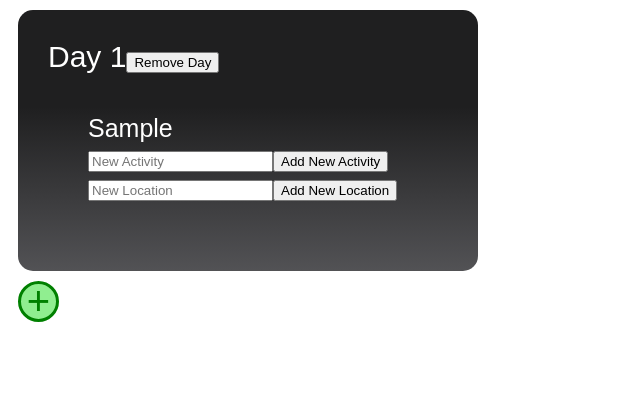
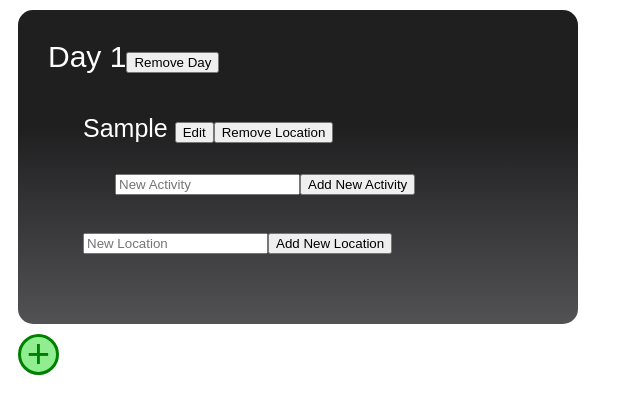
Before and after one commit to SethReyes/travelplanner, a React (Create React App) app: page / in a window 1280 px wide. Both pictures are taken after typing "Sample" into the empty fields and a click on the button "Add New Location". Shown: the top 414 px of the page, without its empty margins (0-640 px from the left). Built offline with nearby package versions, Linux system fonts and the light colour scheme; the HTML template or start-up script is replaced by a standard one.

Commit message:
Added edit buttons to all... .second to final stage

```diff
--- a/src/App.js
+++ b/src/App.js
@@ -9,18 +9,18 @@ import { AddButton } from "./components/styledComps/AddButton.styled"
 function App() {
 
   const [dayList, setDays] = useState([{dayID: uuidv4(), dayNum: 1}])
-
+  const [allActivites, setAll] = useState();
   function handleAddDay(e){
       const dayNum = dayList.length + 1;
       setDays((prevDays) => {
-          return [...prevDays, {dayID: uuidv4(), dayNum: dayNum}];
+          return [...prevDays, {dayID: uuidv4(), dayNum: dayNum, date: "10/10/2022"}];
       })
   }
 
     return (
   <>
     {dayList.map(day => {
-        return (<Day key={day.dayID} dayID={day.dayID} dayNum={day.dayNum} dayList={dayList} setDays={setDays}/> )
+        return (<Day key={day.dayID} dayID={day.dayID} dayNum={day.dayNum} dayList={dayList} setDays={setDays} setAll={setAll}/> )
     })}
     <AddButton onClick={handleAddDay}>+</AddButton>
   </>
--- a/src/components/Activity.jsx
+++ b/src/components/Activity.jsx
@@ -1,9 +1,62 @@
-import React from 'react'
+import React, { useState, useRef } from "react";
+import { DescriptionContainer } from './styledComps/activityContainer.styled'
 
-export default function Activity({activity}) {
+export default function Activity({ activity, actList, actID, setActivities, setAll, location, dayNum}) {
+  const [show, setShow] = useState(false);
+  const [dshow, setDShow] = useState(false);
+  const [actDescription, setDescription] = useState(false);
+
+  function toggleEdit() {
+    setShow(!show);
+  }
+  function descToggleEdit() {
+    setDShow(!dshow);
+  }
+  const activityNameRef = useRef()
+  const descriptionRef = useRef()
+
+  function handleEdit() {
+    const newActName = activityNameRef.current.value;
+    toggleEdit();
+    if (newActName==='') return
+    setActivities((prevList) => {
+      return [...prevList].map((act) => {
+        if (act.actID === actID) {
+          return { ...act, actName: newActName };
+        }
+        return act;
+      });
+    });
+  }
+  function handleNewDescription() {
+    const descrip = descriptionRef.current.value;
+    descToggleEdit();
+    if (descrip==='') return
+    setDescription(descrip);};
+
+  // function updateDB(){
+  //   setAll((prevAll)=>{
+  //     return [...prevAll, {dayNum: dayNum, location: location, activity: activity.actName, description: actDescription}]
+  //   })
+  // }
+
+  function handleRemoveActivity() {
+    setActivities([...actList].filter((act) => act.actID !== actID));
+  }
+
   return (
     <div>
-      {activity.actName}
+      <span hidden={show}>{activity.actName} </span>
+      <button onClick={toggleEdit} hidden={show}> Edit </button>
+      <input ref={activityNameRef} type="text" defaultValue={activity.actName} hidden={!show}></input>
+      <button onClick={handleEdit} hidden={!show}> Update </button>
+      <button onClick={handleRemoveActivity}> Remove Activity</button>
+      <DescriptionContainer>
+        <input ref={descriptionRef} type="text" placeholder="Enter Activity Description" hidden={dshow}></input>
+        <span hidden={!dshow}>{actDescription} </span>
+        <button onClick={handleNewDescription} hidden={dshow}> Update </button>
+        <button onClick={handleNewDescription} hidden={!dshow}> Edit </button>
+      </DescriptionContainer>
     </div>
-  )
+  );
 }
--- a/src/components/Day.jsx
+++ b/src/components/Day.jsx
@@ -3,12 +3,13 @@ import Location from './Location'
 import { v4 as uuidv4 } from 'uuid';
 import { DayContainer, LocationContainer } from './styledComps/dayContainer.styled'
 
-function Day({dayNum, dayList, setDays, dayID}){
+function Day({dayNum, dayList, setDays, dayID, setAll}){
 
     const [locationList, setLocations] = useState([])
     const locationNameRef = useRef()
 
     function handleAddLocation(e){
+        e.preventDefault();
         const activeName = locationNameRef.current.value;
         if (activeName==='') return
         setLocations((prevLoc) => {
@@ -25,13 +26,13 @@ function Day({dayNum, dayList, setDays, dayID}){
 
     return (
     <DayContainer>
-        <div>
+        <span>
             Day {dayNum}
-            <button onClick={handleRemoveDay}>Remove Day</button>
-        </div>
+        </span>
+            <button onClick={handleRemoveDay}> Remove Day</button>
         <LocationContainer>
-            {locationList.map(loc => { console.log(loc);
-                return (<Location key={loc.locID} location={loc.locName} /> )
+            {locationList.map(loc => {
+                return (<Location key={loc.locID} locID={loc.locID} location={loc.locName} setLocations={setLocations} locList={locationList} dayNum={dayNum} setAll={setAll}/> )
             })}
             <input ref={locationNameRef} type="text" placeholder="New Location"/>
             <button onClick={handleAddLocation}>Add New Location</button>
--- a/src/components/Location.jsx
+++ b/src/components/Location.jsx
@@ -1,30 +1,63 @@
 import React, {useState, useRef} from 'react';
 import Activity from './Activity'
 import { v4 as uuidv4 } from 'uuid';
+import { ActivityContainer } from './styledComps/activityContainer.styled'
 
 
-export default function Location({location}) {
+export default function Location({location, setLocations, locList, locID, dayNum, setAll}) {
 
   const [activityList, setActivities] = useState([])
-  const activityNameRef = useRef()
-
+  const [show, setShow] = useState(false);
+  function toggleEdit() {
+    setShow(!show);
+  }
+  const activityNameRef = useRef();
+  const locationNameRef = useRef();
   function handleAddActivity(e){
       const activeName = activityNameRef.current.value;
       if (activeName==='') return
       setActivities((prevActivities) => {
-          return [...prevActivities, {actID: uuidv4(), actName: activeName}];
+          return [...prevActivities, {actID: uuidv4(), actName: activeName, description: ""}];
       })
+
       activityNameRef.current.value = null;
   }
+
+  function handleEdit() {
+    const newLocName = locationNameRef.current.value;
+    toggleEdit();
+    if (newLocName==='') return
+    setLocations((prevList) => {
+      return [...prevList].map((loc) => {
+        if (loc.locID === locID) {
+          return { ...loc, locName: newLocName };
+        }
+        return loc;
+      });
+    });
+  }
+
+  function handleRemoveLocation(){
+    setLocations([...locList]
+        .filter((locat) => locat.locID !== locID));
+    }
+
   return (
   <>
-    <div>{location}</div>
-
+  <div>
+    <span hidden={show}>{location} </span>
+    <button onClick={toggleEdit} hidden={show}> Edit </button>
+    <input ref={locationNameRef} type="text" defaultValue={location} hidden={!show}></input>
+    <button onClick={handleEdit} hidden={!show}> Update </button>
+    <button onClick={handleRemoveLocation}>Remove Location</button>
+  </div>
+  <ActivityContainer>
     {activityList.map(activ => {
-        return (<Activity key={activ.actID} activity={activ} /> )
+        return (<Activity key={activ.actID} actID={activ.actID} activity={activ} actList={activityList} setActivities={setActivities} location={location} setAll={setAll} dayNum={dayNum}/> )
     })}
     <input ref={activityNameRef} type="text" placeholder="New Activity"/>
-    <button onClick={handleAddActivity}>Add New Activity</button>
+    <button onClick={handleAddActivity} >Add New Activity</button>
+    </ActivityContainer>
     </>
   )
 }
--- /dev/null
+++ b/src/components/styledComps/activityContainer.styled.js
@@ -0,0 +1,22 @@
+import styled from "styled-components";
+
+export const ActivityContainer = styled.div`
+    width: auto;
+    max-width 100%;
+    padding: 30px;
+    margin: 0 2px;
+    color: white;
+    font-family: Arial, Helvetica, sans-serif;
+    font-size: 18px;
+
+`
+export const DescriptionContainer = styled.div`
+    width: auto;
+    max-width 100%;
+    padding: 20px;
+    margin: 2px;
+    color: white;
+    font-family: Arial, Helvetica, sans-serif;
+    font-size: 14px;
+
+`
--- a/src/components/styledComps/dayContainer.styled.js
+++ b/src/components/styledComps/dayContainer.styled.js
@@ -1,7 +1,7 @@
 import styled from "styled-components";
 
 export const DayContainer = styled.div`
-    width: 400px;
+    width: 500px;
     max-width 100%;
     padding: 30px;
     margin: 10px;
@@ -16,7 +16,7 @@ export const LocationContainer = styled.div`
     width: auto;
     max-width 100%;
     padding: 30px;
-    margin: 10px;
+    margin: 10px 5px;
     border-radius: 15px;
     color: white;
     font-family: Arial, Helvetica, sans-serif;
```
